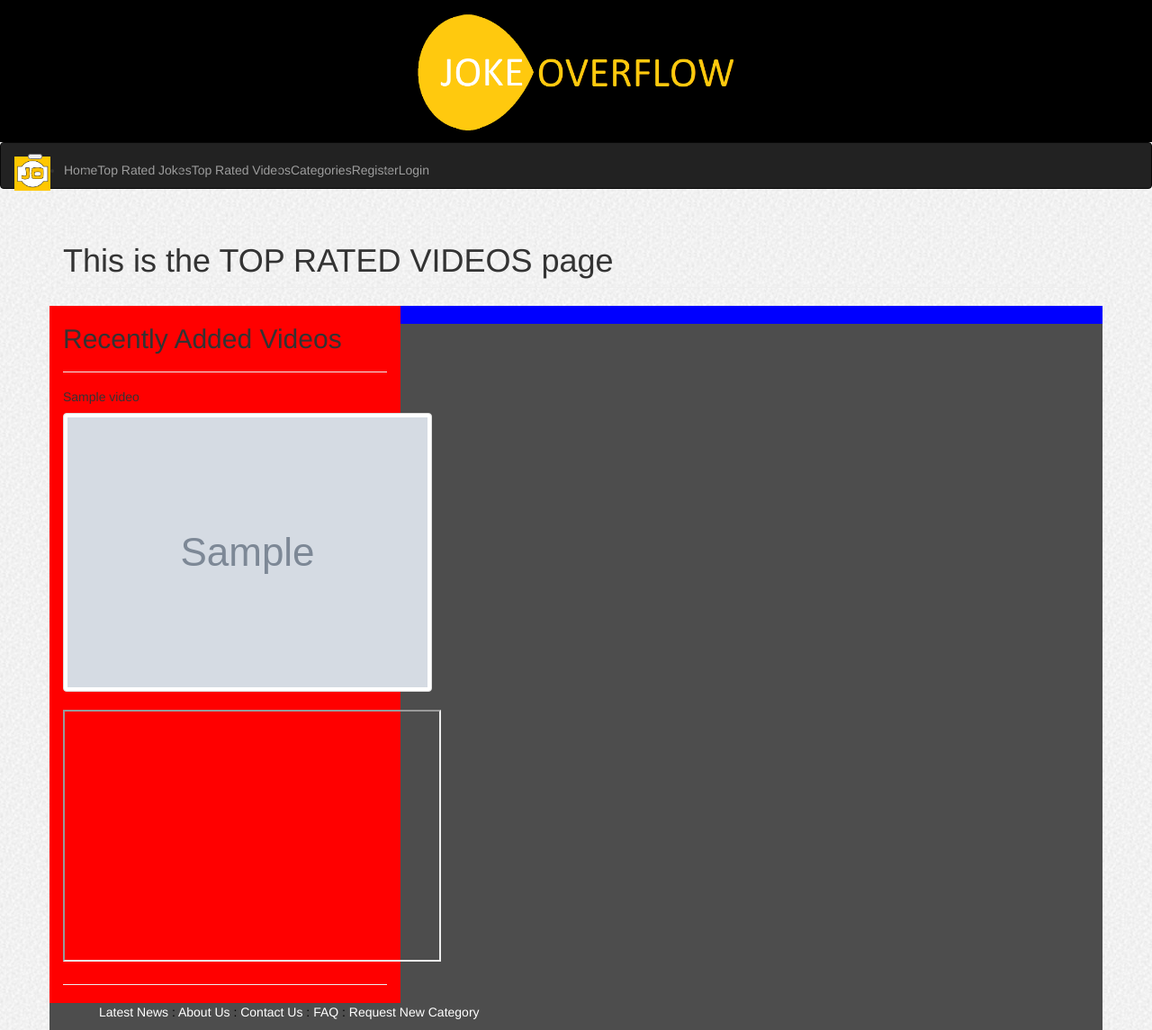
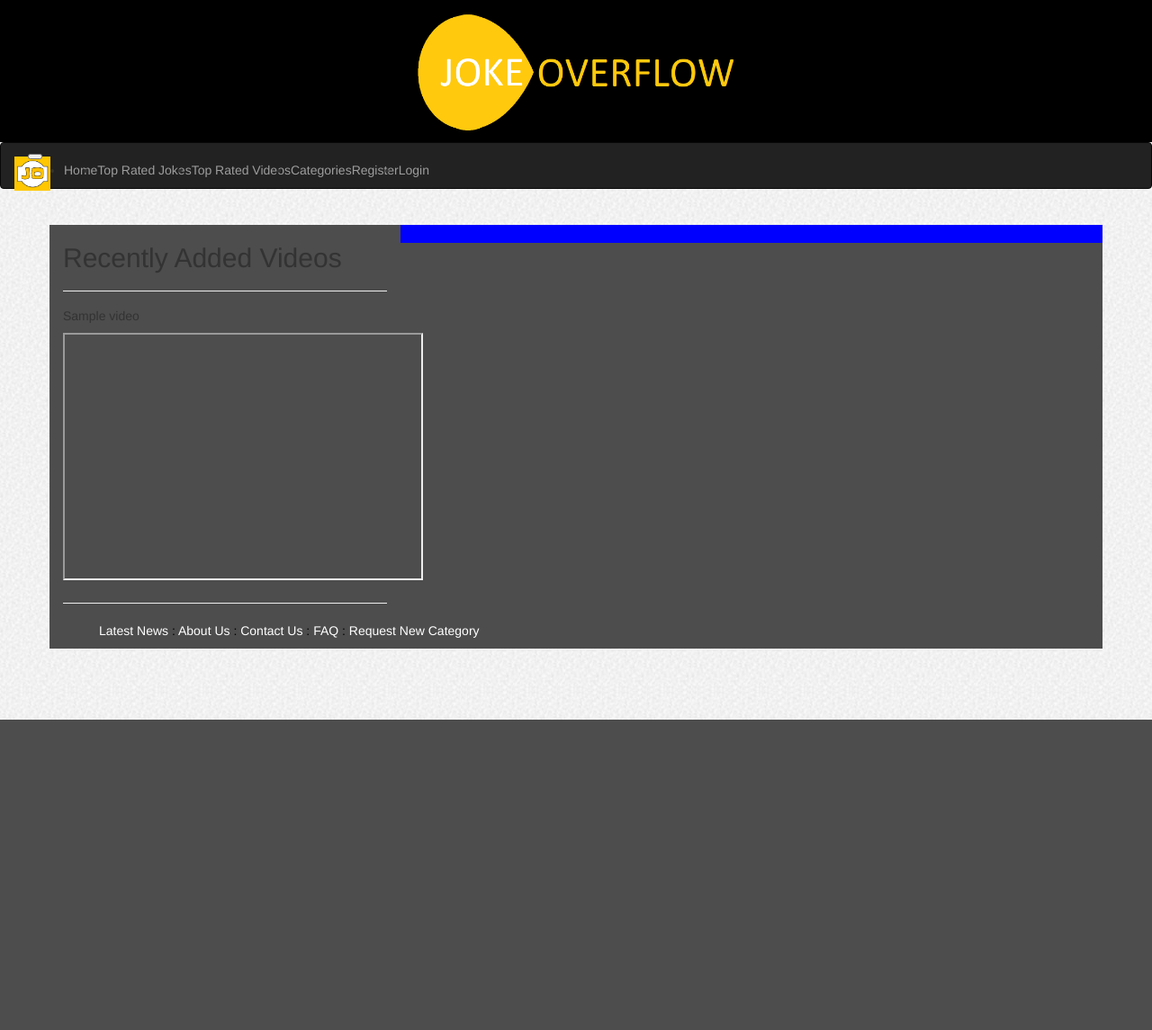
Before and after one commit to David-Damer/jokeoverflow_wad2_project, a Django app: page /jokeoverflow/top_rated_videos/ in a window 1280 px wide. Shown: the whole page at 90% size. After the commit the page ends 800 px from the top, so only its background shows below. Run offline with Django 3.2, Linux system fonts and the light colour scheme; tables that the repository leaves empty hold one stand-in row (values such as "Sample post"); grey boxes marked "Sample" are stand-in pictures; some libraries are stand-ins or nearby versions.

Commit message:
working on adding comments with ajax

```diff
--- a/static/js/jokeoverflow-ajax.js
+++ b/static/js/jokeoverflow-ajax.js
@@ -43,8 +43,9 @@ $(".down-vote").click(function () {
     });
 
 });
-$(".btn").click(function(data){
-    alert(this.element.val());
+
+$(".com").submit(function(data){
+    alert(data[0]['data-fjoke']);
 
 
 
--- a/templates/jokeoverflow/top_rated_jokes.html
+++ b/templates/jokeoverflow/top_rated_jokes.html
@@ -182,7 +182,7 @@
                                     <div class="col-md-6">
                                         <div>
                                             <form class="com" data-fjoke="{{ joke }}">
-                                                <input id="com{{ joke }}" type="text" data-emojiable="true"
+                                                <input name="com{{ joke }}" id="com{{ joke }}" type="text" data-emojiable="true" value=""
                                                        placeholder="Comment on {{ joke }}" data-ijoke="{{joke}}"
                                                 />
                                                 <button class="btn btn-primary" type="submit" id="submit"
--- a/templates/jokeoverflow/top_rated_videos.html
+++ b/templates/jokeoverflow/top_rated_videos.html
@@ -1,16 +1,16 @@
 {% extends 'jokeoverflow/base2.html' %}
 {% block title_block %}
-<title>JokeOverflow - Top Rated Videos</title>
+<title>JokeOverflow - Videos</title>
 
 {% endblock %}
 {% block body_block %}
 <div class="container">
-    <h1>This is the TOP RATED VIDEOS page</h1>
+
     <div class="row">
         <div class="col-md-12">
 
                 <div class="row">
-                    <div style="background-color:red;" class="col-md-4">
+                    <div class="col-md-4">
                         <h2> Recently Added Videos </h2>
                         <div id="videos">
                             {% if topratedvideos %}
@@ -18,9 +18,7 @@
                             {% for video in topratedvideos %}
                             <hr>
                             <h5>{{ video.title }}</h5>
-                            <img class="thumbnail"
-                                 src="{{ video.thumbnail }}" alt="No thumbnail">
-                            <iframe width="420" height="280" title="{{ video.title }}"
+                            <iframe width="400" height="275" title="{{ video.title }}"
                                     src={{ video.embed_code }}
                                     allowfullscreen>
                             </iframe>
--- a/templates/jokeoverflow/video_update.html
+++ b/templates/jokeoverflow/video_update.html
@@ -4,9 +4,7 @@
     {% for video in topratedvideos %}
         <hr>
         <h5>{{ video.title }}</h5>
-        <img class="thumbnail"
-             src="{{ video.thumbnail }}" alt="No thumbnail">
-        <iframe width="420" height="280" title="{{ video.title }}"
+        <iframe width="400" height="275" title="{{ video.title }}"
                 src={{ video.embed_code }}
                         allowfullscreen>
         </iframe>
```
